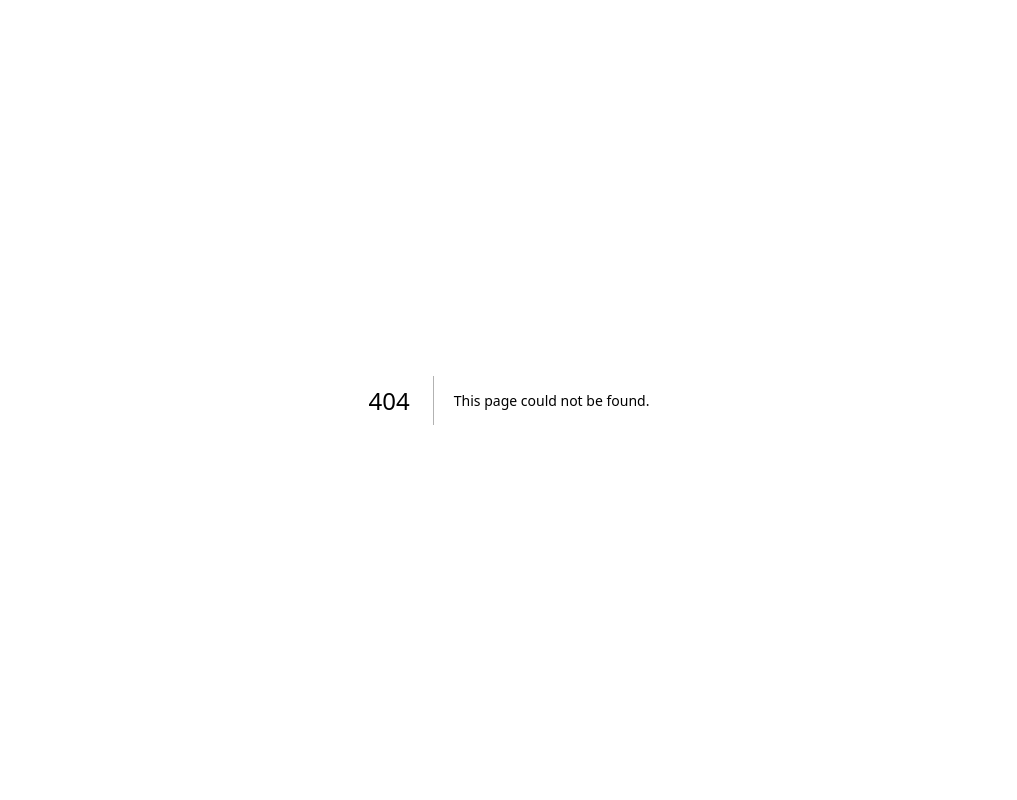
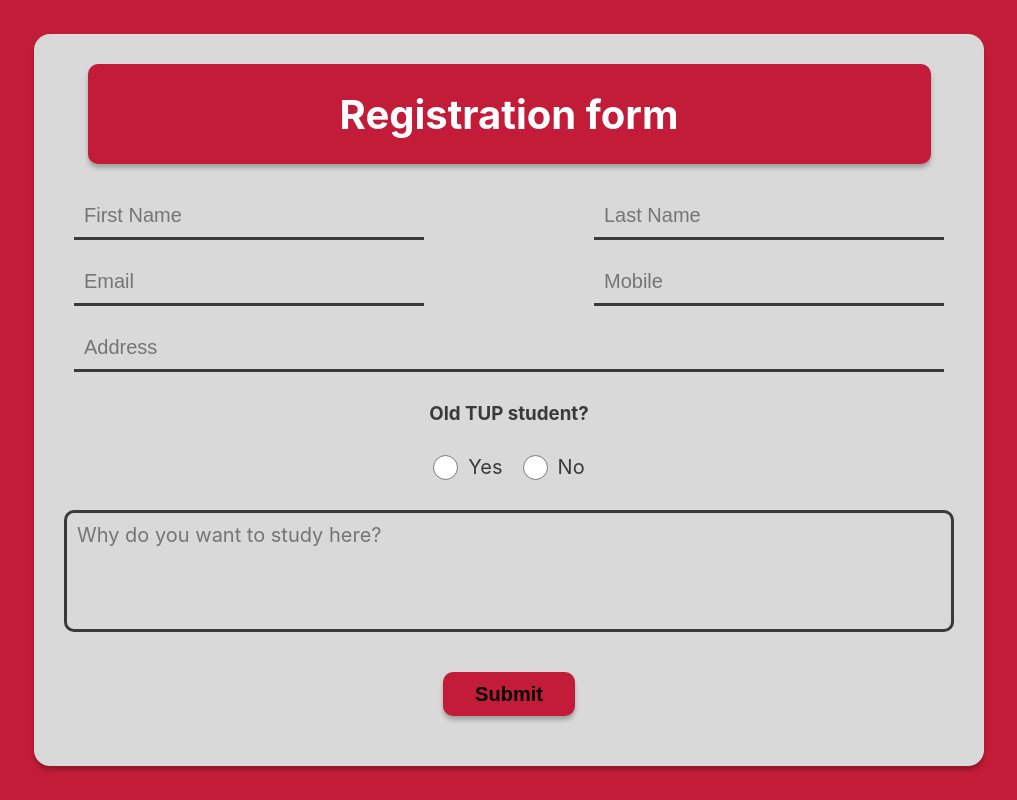
Before and after one commit to zhandmarunongmagcode/Registration-Form, a Next.js app: page /registration-form in a window 1280 px wide. Before the commit this address had no page. Shown: the whole page, without its empty margins (131-1148 px from the left). Built offline with nearby package versions, Linux system fonts and the light colour scheme.

Commit message:
wrapped in form

```diff
--- /dev/null
+++ b/components/Form.jsx
@@ -0,0 +1,40 @@
+import styles from "./Form.module.css";
+
+export default function Contact_us() {
+  return (
+    <div className={styles.container}>
+      <div className={styles.box}>
+        <div className={styles.header_box}>
+          <h1>Registration form</h1>
+        </div>
+        <div className={styles.form}>
+          <form>
+            <div className={styles.textbox}>
+              <input type="text" placeholder="First Name"></input>
+              <input type="text" placeholder="Last Name"></input>
+              <input type="text" placeholder="Email"></input>
+              <input type="text" placeholder="Mobile"></input>
+            </div>
+            <div className={styles.address}>
+              <input type="text" placeholder="Address"></input>
+            </div>
+            <h3>Old TUP student?</h3>
+            <div className={styles.bolean}>
+              <input type="radio" name="radio" id="yes" />
+              <label for="yes">Yes</label>
+              <input type="radio" name="radio" id="no" />
+              <label for="no">No</label>
+            </div>
+            <textarea
+              type="text"
+              rows="4"
+              cols="70"
+              placeholder="Why do you want to study here?"
+            ></textarea>
+            <button>Submit</button>
+          </form>
+        </div>
+      </div>
+    </div>
+  );
+}
--- /dev/null
+++ b/components/Form.module.css
@@ -0,0 +1,153 @@
+.container {
+  display: flex;
+  align-items: center;
+  justify-content: center;
+
+  width: 100%;
+  height: 100vh;
+
+  background-color: #c31c38;
+  font-family: "Inter", sans-serif;
+}
+
+/*------box----------*/
+
+.box {
+  display: flex;
+  justify-content: center;
+  align-items: center;
+  flex-direction: column;
+
+  width: 950px;
+  height: auto;
+
+  background-color: #d9d9d9;
+  border-radius: 16px;
+  padding: 30px;
+  box-shadow: 0px 4px 4px rgba(0, 0, 0, 0.25);
+}
+
+/*------header_box----------*/
+
+.header_box {
+  display: flex;
+  align-items: center;
+  justify-content: center;
+
+  width: 843px;
+  height: 100px;
+
+  background-color: #c31c38;
+  border-radius: 10px;
+  box-shadow: 0px 4px 4px rgba(0, 0, 0, 0.25);
+}
+
+.header_box h1 {
+  color: white;
+  font-size: 40px;
+}
+
+/*------form----------*/
+
+.form form {
+  display: flex;
+  align-items: center;
+  justify-content: center;
+  flex-direction: column;
+}
+
+.form textarea {
+  font-family: "Inter", sans-serif;
+  font-size: 20px;
+  background-color: transparent;
+  color: #3a3a3a;
+  resize: none;
+  padding: 10px;
+  outline: none;
+  width: 100%;
+
+  border: 3px solid #3a3a3a;
+  border-radius: 10px;
+  margin: 20px;
+}
+
+.form button {
+  width: 132px;
+  height: 44px;
+  background: #c31c38;
+  box-shadow: 0px 4px 4px rgba(0, 0, 0, 0.25);
+  border-radius: 10px;
+  font-weight: 700;
+  font-size: 20px;
+  border: none;
+  margin: 20px;
+}
+
+.textbox {
+  display: flex;
+  flex-wrap: wrap;
+  justify-content: space-between;
+  margin-top: 20px;
+}
+
+.textbox input {
+  font-size: 20px;
+  background-color: transparent;
+  color: #3a3a3a;
+  border: none;
+  padding: 10px;
+  outline: none;
+  width: 350px;
+
+  border: 3px solid #3a3a3a;
+  border-top: none;
+  border-left: none;
+  border-right: none;
+  margin: 10px;
+}
+
+.address {
+  display: flex;
+  flex-wrap: wrap;
+  width: 100%;
+}
+.address input {
+  font-size: 20px;
+  background-color: transparent;
+  color: #3a3a3a;
+  border: none;
+  padding: 10px;
+  outline: none;
+  width: 100%;
+
+  border: 3px solid #3a3a3a;
+  border-top: none;
+  border-left: none;
+  border-right: none;
+  margin: 10px;
+}
+.form h3 {
+  color: #3a3a3a;
+  margin: 20px;
+}
+.bolean {
+  display: flex;
+  justify-content: center;
+
+  margin-bottom: 0px;
+  font-size: 18px;
+  text-align: center;
+}
+
+.bolean input {
+  width: 25px;
+  height: 25px;
+  margin: 10px;
+}
+
+.bolean label {
+  font-size: 20px;
+  margin: 10px;
+  margin-left: 0;
+  color: #3a3a3a;
+}
--- /dev/null
+++ b/src/pages/registration-form.js
@@ -0,0 +1,9 @@
+import Form from "/components/Form";
+
+export default function Reg_form() {
+  return (
+    <div>
+      <Form />
+    </div>
+  );
+}
```
Also changed, not shown: 1 other file (tests, documents, lock files or other folders).
